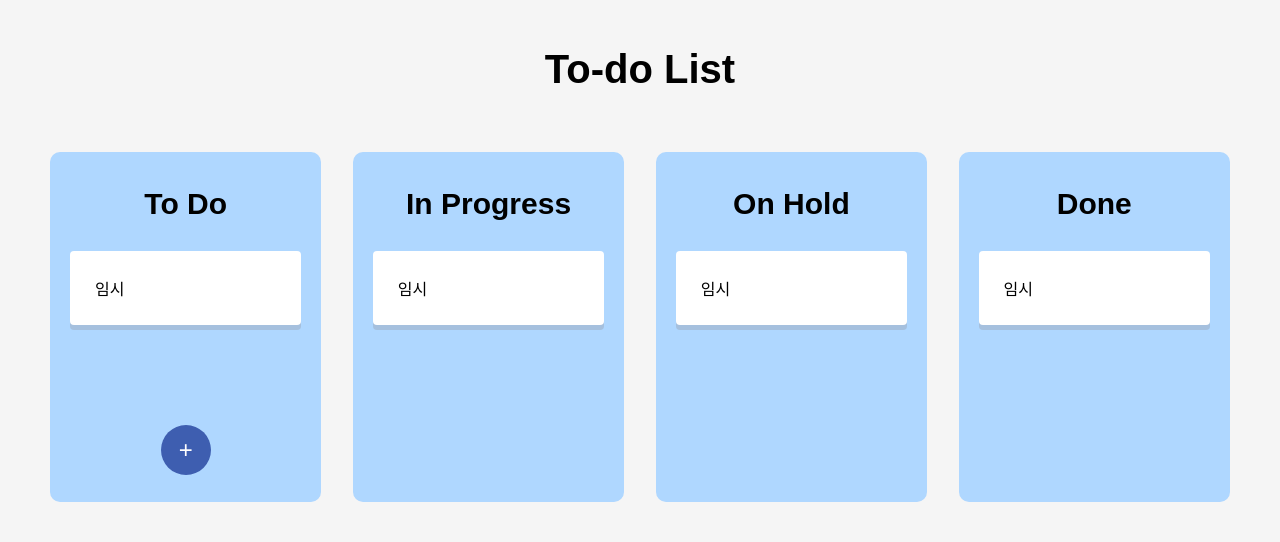
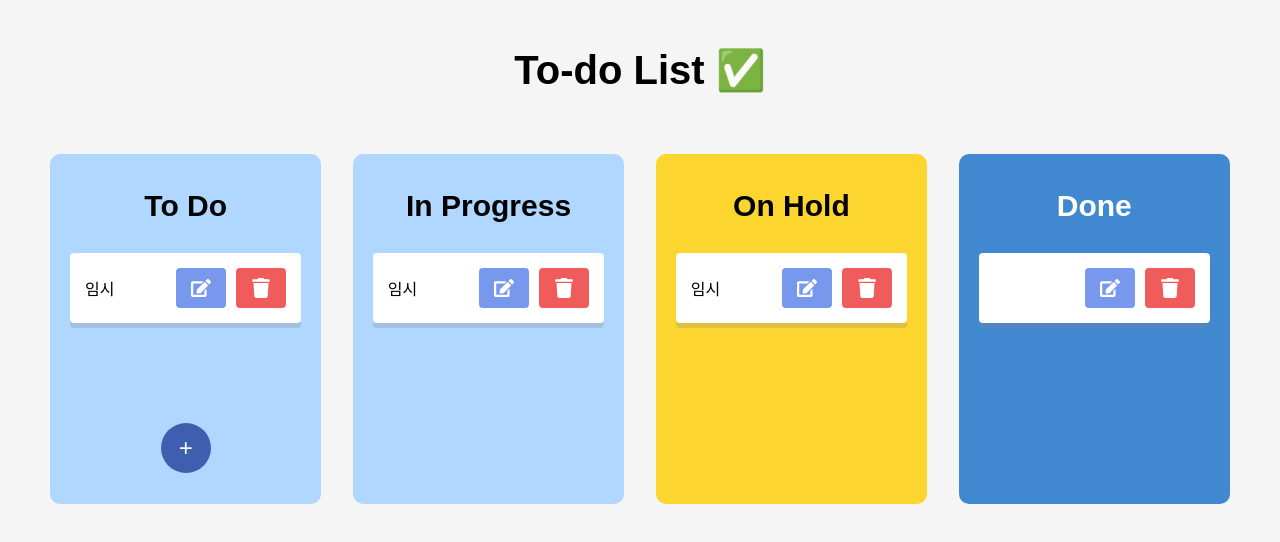
Before and after one commit to strongsongky/Kanban-board, a React app: page / in a window 1280 px wide. Shown: the top 542 px of the page. Built offline with nearby package versions, Linux system fonts and the light colour scheme.

Commit message:
design: Add edit and delete buttons to task cards

```diff
--- a/package.json
+++ b/package.json
@@ -21,7 +21,8 @@
   "homepage": "https://github.com/strongsongky/Kanban-board#readme",
   "dependencies": {
     "react": "^18.3.1",
-    "react-dom": "^18.3.1"
+    "react-dom": "^18.3.1",
+    "react-icons": "^5.2.1"
   },
   "devDependencies": {
     "@babel/core": "^7.24.7",
--- a/src/App.css
+++ b/src/App.css
@@ -32,7 +32,6 @@ body {
 }
 
 .kanban-column {
-  background-color: #afd7ff;
   border-radius: 10px;
   width: 23%;
   padding: 10px;
@@ -54,10 +53,57 @@ body {
 .kanban-card {
   background-color: #fff;
   border-radius: 4px;
-  padding: 25px;
+  padding: 15px; /* Adjusted padding */
   margin-bottom: 10px;
   margin: 0px 10px 10px;
   box-shadow: 0 5px 0 rgba(137, 126, 126, 0.25);
+  display: flex;
+  justify-content: space-between;
+  align-items: center;
+}
+
+.card-buttons {
+  display: flex;
+  gap: 10px;
+}
+
+.edit-button,
+.delete-button {
+  color: white;
+  border: none;
+  border-radius: 4px;
+  padding: 5px 15px;
+  cursor: pointer;
+  display: flex;
+  align-items: center;
+  justify-content: center;
+  font-size: 20px;
+  height: 40px;
+}
+
+.edit-button {
+  background-color: #7798ed;
+}
+
+.delete-button {
+  background-color: #f05c5c;
+}
+
+.kanban-column.to-do {
+  background-color: #afd7ff;
+}
+
+.kanban-column.in-progress {
+  background-color: #afd7ff;
+}
+
+.kanban-column.on-hold {
+  background-color: #fcd62e;
+}
+
+.kanban-column.done {
+  background-color: #4089d1;
+  color: white;
 }
 
 .add-task {
--- a/src/App.js
+++ b/src/App.js
@@ -1,4 +1,5 @@
 import React from "react";
+import { FaEdit, FaTrash } from "react-icons/fa";
 import "./App.css";
 
 const initialData = {
@@ -36,7 +37,7 @@ const initialData = {
 const App = () => {
   return (
     <div className="kanban-container">
-      <h1 className="kanban-title">To-do List</h1>
+      <h1 className="kanban-title">To-do List ✅</h1>
       <div className="kanban-board">
         {initialData.columnOrder.map((columnId) => {
           const column = initialData.columns[columnId];
@@ -45,11 +46,24 @@ const App = () => {
           );
 
           return (
-            <div className="kanban-column" key={column.id}>
+            <div
+              className={`kanban-column ${column.title
+                .toLowerCase()
+                .replace(" ", "-")}`}
+              key={column.id}
+            >
               <h2>{column.title}</h2>
               {tasks.map((task) => (
                 <div className="kanban-card" key={task.id}>
                   {task.content}
+                  <div className="card-buttons">
+                    <button className="edit-button">
+                      <FaEdit />
+                    </button>
+                    <button className="delete-button">
+                      <FaTrash />
+                    </button>
+                  </div>
                 </div>
               ))}
               {column.id === "column-1" && (
```
Also changed, not shown: 1 other file (tests, documents, lock files or other folders).
